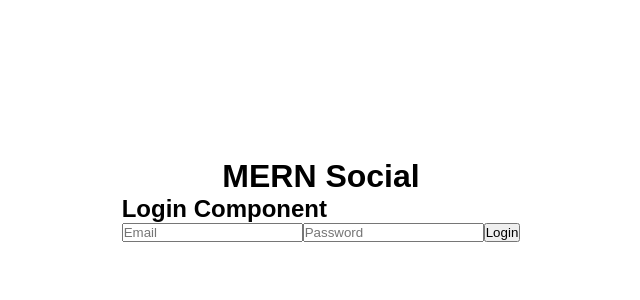
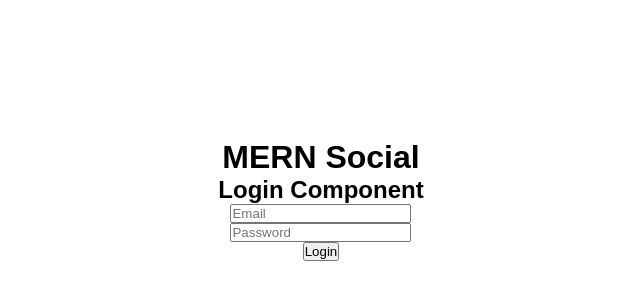
Before and after one commit to chris-topher-d/mern-social, a React (Create React App) app in the folder client/: page / in a window 1280 px wide. Shown: the part 200-500 px from the top of the page, without its empty margins (319-959 px from the left). Built offline with nearby package versions, Linux system fonts and the light colour scheme.

Commit message:
Basic styling for initial login page

```diff
--- a/client/src/main.css
+++ b/client/src/main.css
@@ -16,3 +16,15 @@ body {
   justify-content: center;
   align-items: center;
 }
+
+#login-container {
+  /* display: flex;
+  flex-direction: column;
+  align-items: center; */
+}
+
+form {
+  display: flex;
+  flex-direction: column;
+  align-items: center;
+}
```
